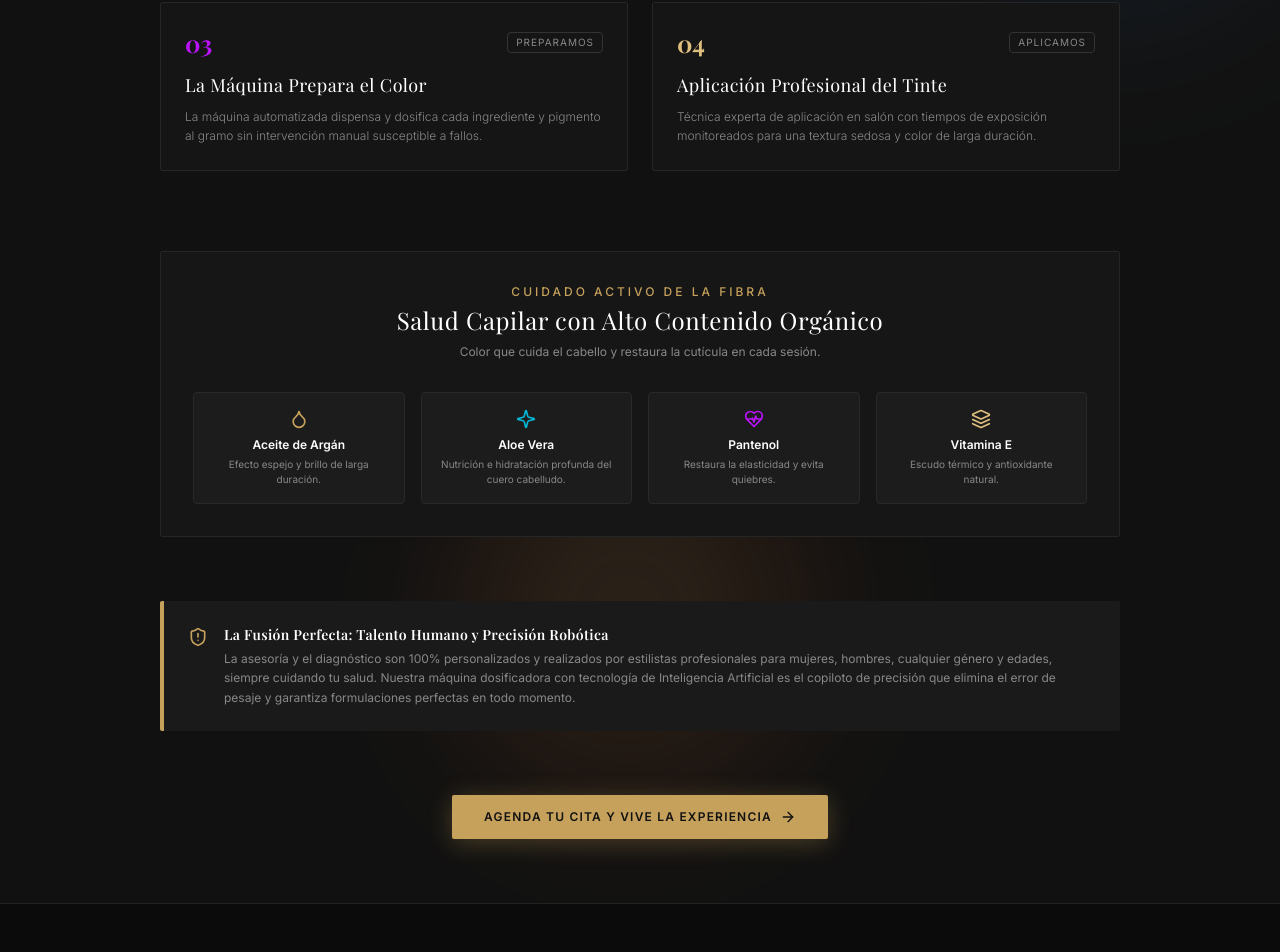
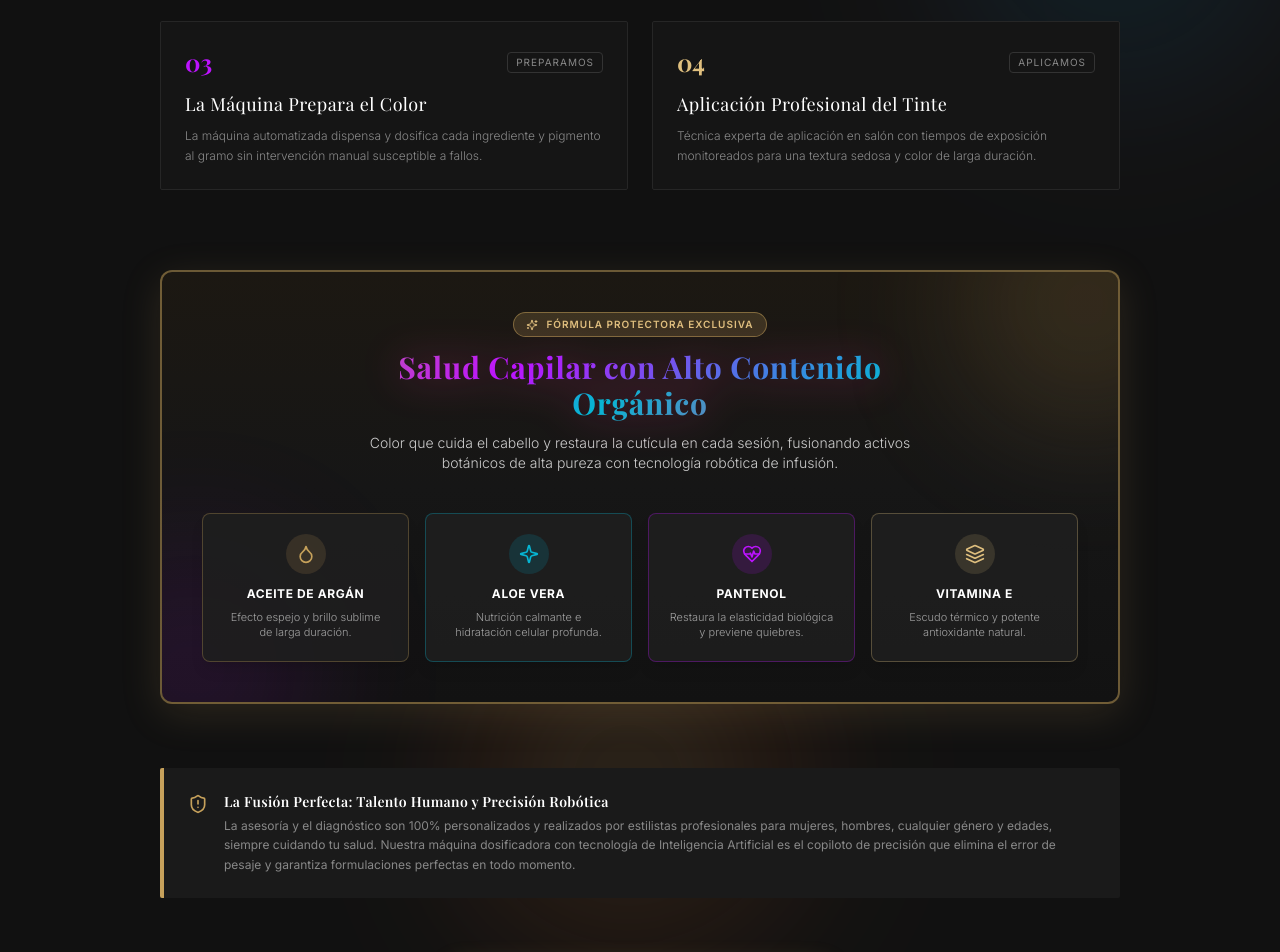
Before and after one commit to altusmarketingdigital-mx/Aura-IA-Color, a React (Vite) app in the folder frontend/: page /tecnologia-ia in a window 1280 px wide. Shown: the part 1870-2822 px from the top of the page. Built offline with nearby package versions, Linux system fonts and the light colour scheme; no server answers; a web font is replaced by a local one.

Commit message:
feat(tecnologia-ia): efecto multicolor dinámico en 4 pasos, copy cuidando tu cabello y caja destacada de salud capilar con alto diseño

```diff
--- a/frontend/src/pages/IATechnology.tsx
+++ b/frontend/src/pages/IATechnology.tsx
@@ -111,14 +111,16 @@ export const IATechnology: React.FC = () => {
             <span className="text-xs uppercase tracking-[0.25em] text-[#C6A15B] font-medium block mb-2">
               Flujo de Precisión
             </span>
-            <h2 className="text-2xl sm:text-3xl font-serif text-[#FFFFFF]">
-              Los 4 Pasos Hacia el Color Perfecto
+            <h2 className="text-2xl sm:text-3xl font-serif">
+              <span className="slogan-multicolor-flow font-extrabold tracking-wide">
+                Los 4 Pasos Hacia el Color Perfecto
+              </span>
             </h2>
           </div>
 
           <div className="grid grid-cols-1 md:grid-cols-2 gap-6">
 
-            <div className="bg-[#151515] border border-[#262626] hover:border-[#C6A15B]/50 p-6 rounded-sm transition-colors">
+            <div className="bg-[#151515] border border-[#262626] hover:border-[#C6A15B]/50 p-6 rounded-sm transition-all hover:-translate-y-0.5">
               <div className="flex items-center justify-between mb-3">
                 <span className="font-serif text-2xl text-[#C6A15B] font-bold">01</span>
                 <span className="text-[10px] uppercase tracking-widest text-[#888888] px-2 py-0.5 border border-[#333333] rounded">Analizamos</span>
@@ -129,18 +131,18 @@ export const IATechnology: React.FC = () => {
               </p>
             </div>
 
-            <div className="bg-[#151515] border border-[#262626] hover:border-[#06b6d4]/50 p-6 rounded-sm transition-colors">
+            <div className="bg-[#151515] border border-[#262626] hover:border-[#06b6d4]/50 p-6 rounded-sm transition-all hover:-translate-y-0.5">
               <div className="flex items-center justify-between mb-3">
                 <span className="font-serif text-2xl text-[#06b6d4] font-bold">02</span>
                 <span className="text-[10px] uppercase tracking-widest text-[#888888] px-2 py-0.5 border border-[#333333] rounded">Calculamos</span>
               </div>
               <h3 className="font-serif text-lg text-[#FFFFFF] mb-2">La IA Calcula la Fórmula Exacta</h3>
               <p className="text-xs text-[#888888] font-light leading-relaxed">
-                Nuestros algoritmos calculan la combinación matemática idónea de pigmentos y activadores para llegar al matiz perfecto.
+                Nuestros algoritmos calculan la combinación matemática idónea de pigmentos y activadores para llegar al matiz perfecto y cuidando tu cabello en cada miligramo.
               </p>
             </div>
 
-            <div className="bg-[#151515] border border-[#262626] hover:border-[#bc13fe]/50 p-6 rounded-sm transition-colors">
+            <div className="bg-[#151515] border border-[#262626] hover:border-[#bc13fe]/50 p-6 rounded-sm transition-all hover:-translate-y-0.5">
               <div className="flex items-center justify-between mb-3">
                 <span className="font-serif text-2xl text-[#bc13fe] font-bold">03</span>
                 <span className="text-[10px] uppercase tracking-widest text-[#888888] px-2 py-0.5 border border-[#333333] rounded">Preparamos</span>
@@ -151,7 +153,7 @@ export const IATechnology: React.FC = () => {
               </p>
             </div>
 
-            <div className="bg-[#151515] border border-[#262626] hover:border-[#DFBF7E]/50 p-6 rounded-sm transition-colors">
+            <div className="bg-[#151515] border border-[#262626] hover:border-[#DFBF7E]/50 p-6 rounded-sm transition-all hover:-translate-y-0.5">
               <div className="flex items-center justify-between mb-3">
                 <span className="font-serif text-2xl text-[#DFBF7E] font-bold">04</span>
                 <span className="text-[10px] uppercase tracking-widest text-[#888888] px-2 py-0.5 border border-[#333333] rounded">Aplicamos</span>
@@ -165,40 +167,55 @@ export const IATechnology: React.FC = () => {
           </div>
         </div>
 
-        {/* Salud Capilar & Ingredientes Botánicos */}
-        <div className="bg-[#161616] border border-[#262626] p-8 rounded-sm mb-16">
-          <div className="text-center max-w-xl mx-auto mb-8">
-            <span className="text-xs uppercase tracking-[0.25em] text-[#C6A15B] font-medium block mb-1">
-              Cuidado Activo de la Fibra
-            </span>
-            <h3 className="text-xl sm:text-2xl font-serif text-[#FFFFFF]">
-              Salud Capilar con Alto Contenido Orgánico
+        {/* Salud Capilar & Ingredientes Botánicos con diseño premium destacado */}
+        <div className="relative bg-gradient-to-b from-[#1C1812] via-[#161616] to-[#121212] border-2 border-[#C6A15B]/50 p-8 sm:p-10 rounded-xl mb-16 shadow-[0_10px_40px_rgba(198,161,91,0.15)] overflow-hidden">
+          {/* Acento decorativo luminoso de fondo */}
+          <div className="absolute -top-24 -right-24 w-64 h-64 bg-[#C6A15B]/15 rounded-full blur-3xl pointer-events-none" />
+          <div className="absolute -bottom-24 -left-24 w-64 h-64 bg-[#bc13fe]/10 rounded-full blur-3xl pointer-events-none" />
+
+          <div className="relative z-10 text-center max-w-xl mx-auto mb-10">
+            <div className="inline-flex items-center gap-2 px-3 py-1 rounded-full bg-[#C6A15B]/20 border border-[#C6A15B]/50 text-[#DFBF7E] text-[10px] uppercase tracking-widest font-semibold mb-3">
+              <Sparkles className="w-3 h-3 text-[#DFBF7E]" />
+              <span>Fórmula Protectora Exclusiva</span>
+            </div>
+            <h3 className="text-2xl sm:text-3xl font-serif">
+              <span className="slogan-multicolor-flow font-extrabold tracking-wide">
+                Salud Capilar con Alto Contenido Orgánico
+              </span>
             </h3>
-            <p className="text-xs text-[#888888] mt-2">
-              Color que cuida el cabello y restaura la cutícula en cada sesión.
+            <p className="text-xs sm:text-sm text-[#CCCCCC] mt-3 font-light leading-relaxed">
+              Color que cuida el cabello y restaura la cutícula en cada sesión, fusionando activos botánicos de alta pureza con tecnología robótica de infusión.
             </p>
           </div>
 
-          <div className="grid grid-cols-2 md:grid-cols-4 gap-4 text-center">
-            <div className="p-4 bg-[#1C1C1C] rounded border border-[#292929]">
-              <Droplet className="w-5 h-5 text-[#C6A15B] mx-auto mb-2" />
-              <p className="text-xs font-semibold text-[#FFFFFF]">Aceite de Argán</p>
-              <p className="text-[10px] text-[#888888] mt-1">Efecto espejo y brillo de larga duración.</p>
+          <div className="relative z-10 grid grid-cols-2 md:grid-cols-4 gap-4 text-center">
+            <div className="p-5 bg-[#1E1E1E]/90 hover:bg-[#252525] rounded-lg border border-[#C6A15B]/30 hover:border-[#C6A15B] transition-all transform hover:-translate-y-1 shadow-lg group">
+              <div className="w-10 h-10 rounded-full bg-[#C6A15B]/15 flex items-center justify-center mx-auto mb-3 group-hover:scale-110 transition-transform">
+                <Droplet className="w-5 h-5 text-[#C6A15B]" />
+              </div>
+              <p className="text-xs font-bold text-[#FFFFFF] uppercase tracking-wider">Aceite de Argán</p>
+              <p className="text-[11px] text-[#A0A0A0] mt-2 font-light leading-snug">Efecto espejo y brillo sublime de larga duración.</p>
             </div>
-            <div className="p-4 bg-[#1C1C1C] rounded border border-[#292929]">
-              <Sparkle className="w-5 h-5 text-[#06b6d4] mx-auto mb-2" />
-              <p className="text-xs font-semibold text-[#FFFFFF]">Aloe Vera</p>
-              <p className="text-[10px] text-[#888888] mt-1">Nutrición e hidratación profunda del cuero cabelludo.</p>
+            <div className="p-5 bg-[#1E1E1E]/90 hover:bg-[#252525] rounded-lg border border-[#06b6d4]/30 hover:border-[#06b6d4] transition-all transform hover:-translate-y-1 shadow-lg group">
+              <div className="w-10 h-10 rounded-full bg-[#06b6d4]/15 flex items-center justify-center mx-auto mb-3 group-hover:scale-110 transition-transform">
+                <Sparkle className="w-5 h-5 text-[#06b6d4]" />
+              </div>
+              <p className="text-xs font-bold text-[#FFFFFF] uppercase tracking-wider">Aloe Vera</p>
+              <p className="text-[11px] text-[#A0A0A0] mt-2 font-light leading-snug">Nutrición calmante e hidratación celular profunda.</p>
             </div>
-            <div className="p-4 bg-[#1C1C1C] rounded border border-[#292929]">
-              <HeartPulse className="w-5 h-5 text-[#bc13fe] mx-auto mb-2" />
-              <p className="text-xs font-semibold text-[#FFFFFF]">Pantenol</p>
-              <p className="text-[10px] text-[#888888] mt-1">Restaura la elasticidad y evita quiebres.</p>
+            <div className="p-5 bg-[#1E1E1E]/90 hover:bg-[#252525] rounded-lg border border-[#bc13fe]/30 hover:border-[#bc13fe] transition-all transform hover:-translate-y-1 shadow-lg group">
+              <div className="w-10 h-10 rounded-full bg-[#bc13fe]/15 flex items-center justify-center mx-auto mb-3 group-hover:scale-110 transition-transform">
+                <HeartPulse className="w-5 h-5 text-[#bc13fe]" />
+              </div>
+              <p className="text-xs font-bold text-[#FFFFFF] uppercase tracking-wider">Pantenol</p>
+              <p className="text-[11px] text-[#A0A0A0] mt-2 font-light leading-snug">Restaura la elasticidad biológica y previene quiebres.</p>
             </div>
-            <div className="p-4 bg-[#1C1C1C] rounded border border-[#292929]">
-              <Layers className="w-5 h-5 text-[#DFBF7E] mx-auto mb-2" />
-              <p className="text-xs font-semibold text-[#FFFFFF]">Vitamina E</p>
-              <p className="text-[10px] text-[#888888] mt-1">Escudo térmico y antioxidante natural.</p>
+            <div className="p-5 bg-[#1E1E1E]/90 hover:bg-[#252525] rounded-lg border border-[#DFBF7E]/30 hover:border-[#DFBF7E] transition-all transform hover:-translate-y-1 shadow-lg group">
+              <div className="w-10 h-10 rounded-full bg-[#DFBF7E]/15 flex items-center justify-center mx-auto mb-3 group-hover:scale-110 transition-transform">
+                <Layers className="w-5 h-5 text-[#DFBF7E]" />
+              </div>
+              <p className="text-xs font-bold text-[#FFFFFF] uppercase tracking-wider">Vitamina E</p>
+              <p className="text-[11px] text-[#A0A0A0] mt-2 font-light leading-snug">Escudo térmico y potente antioxidante natural.</p>
             </div>
           </div>
         </div>
```
